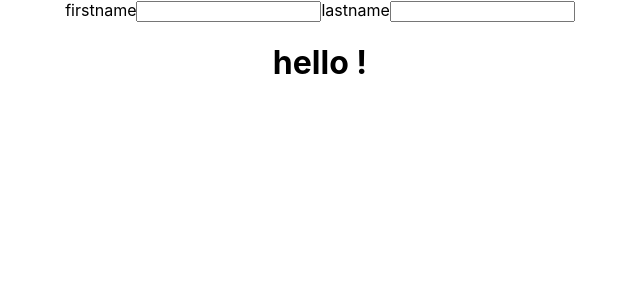
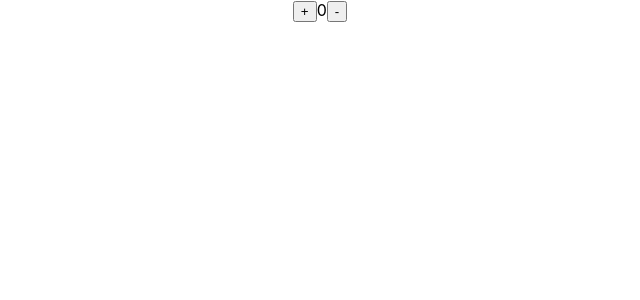
Before and after one commit to Rahul9099/React-_learning, a React (Create React App) app: page / in a window 1280 px wide. Shown: the top 300 px of the page, without its empty margins (320-960 px from the left). Built offline with nearby package versions, Linux system fonts and the light colour scheme.

Commit message:
start to learn about useContext

```diff
--- a/src/App.js
+++ b/src/App.js
@@ -2,6 +2,7 @@ import './App.css';
 import Bhook from './Components/Bhook';
 import List from './Components/List';
 import Memoiezed from './Components/Memoiezed';
+import ReducerEx1 from './Components/ReducerEx1';
 import UseEfex2 from './Components/UseEfex2';
 import UseEffectex1 from './Components/UseEffectex1';
 import UseForms from './Components/UseForms';
@@ -42,8 +43,9 @@ const Job =(props)=>{
 function App() {
   return (
     <div className='App'>
+    <ReducerEx1/>
+   {/* <UseEffectex1/>
     <Memoiezed/>
-   {/* <UseEffectex1/>
     <Kitty/>
 <UseEfex2/>
    <Bhook/>
--- /dev/null
+++ b/src/Components/ReducerEx1.jsx
@@ -0,0 +1,29 @@
+import React, { useReducer } from 'react'
+
+function reducer(state,action){
+    if(action === 'inc'){
+        return state + 1
+    }
+    if(action === 'dec'){
+        return state - 1;
+    }
+}
+
+function ReducerEx1() {
+    const [state, dispatch] = useReducer(reducer, 0)
+    function increment(){
+       dispatch('inc')
+    }
+    function decrement(){
+      dispatch('dec')
+    }
+  return (
+    <div>
+        <button onClick={increment}>+</button>
+        {state}
+        <button onClick={decrement}>-</button>
+    </div>
+  )
+}
+
+export default ReducerEx1
```
Also changed, not shown: src/Components/UseContextex1.jsx (added, +28 -0 lines).
